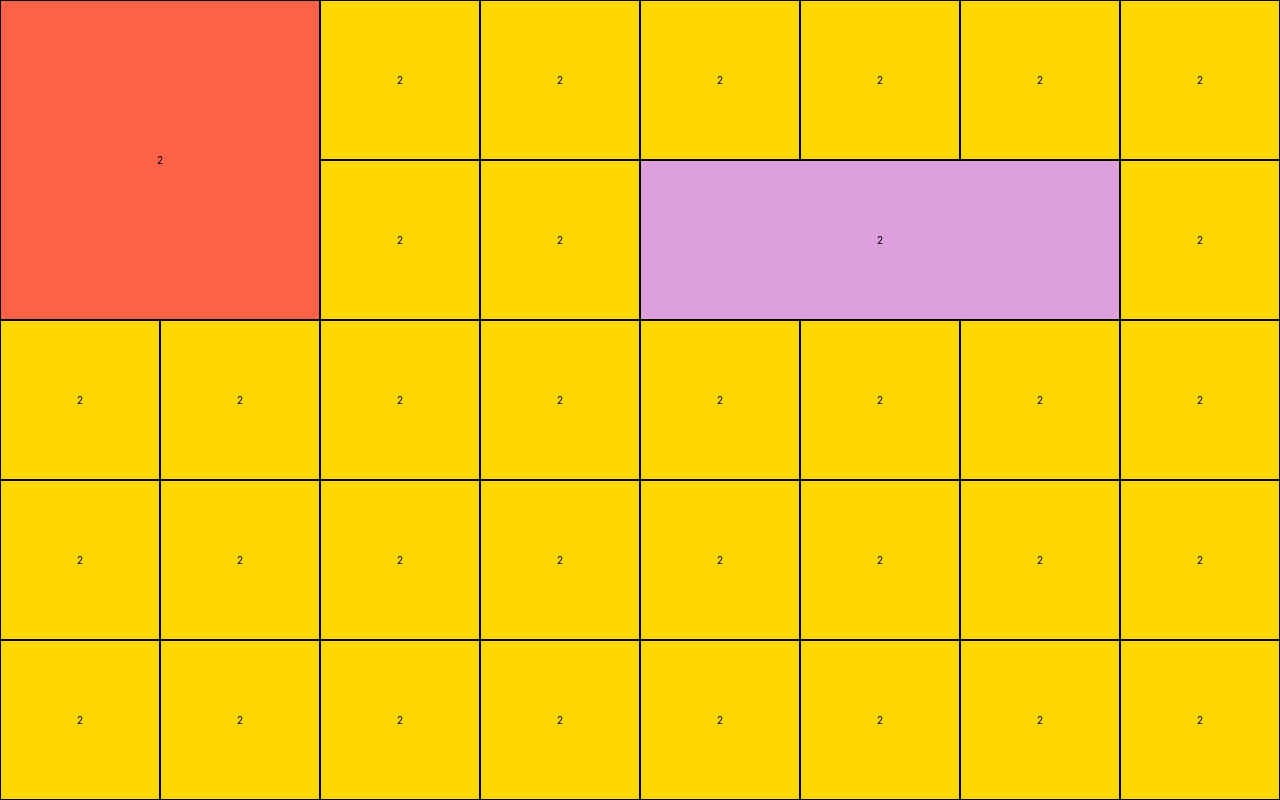
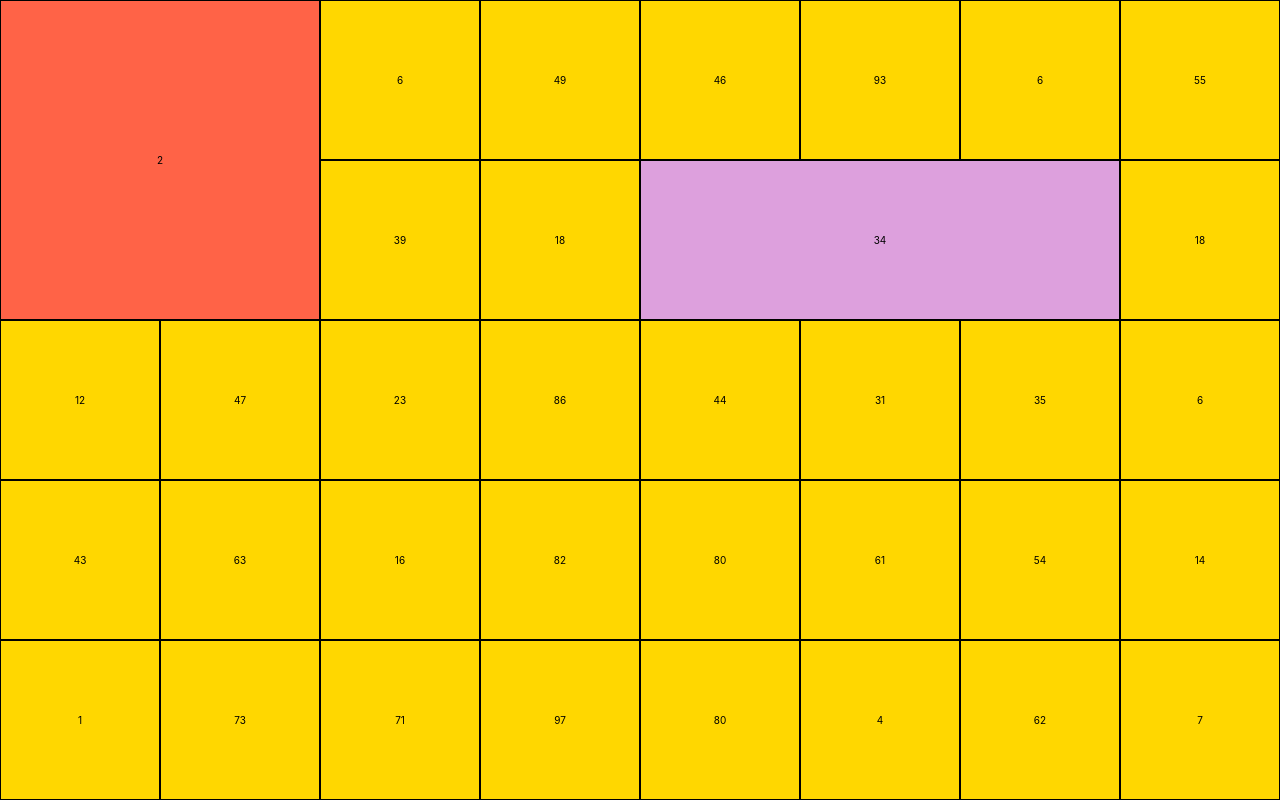
Before and after one commit to brizism/number_facts, a website: page public/index.html in a window 1280 px wide. Drawn offline with Linux system fonts and the light colour scheme.

Commit message:
add scripts to html

```diff
--- a/public/index.html
+++ b/public/index.html
@@ -10,42 +10,46 @@
 <body>
   <main>
     <div class="grid">
-      <div class="grid__item">2</div>
-      <div class="grid__item">2</div>
-      <div class="grid__item">2</div>
-      <div class="grid__item">2</div>
-      <div class="grid__item">2</div>
-      <div class="grid__item">2</div>
-      <div class="grid__item">2</div>
-      <div class="grid__item">2</div>
-      <div class="grid__item">2</div>
-      <div class="grid__item">2</div>
-      <div class="grid__item">2</div>
-      <div class="grid__item">2</div>
-      <div class="grid__item">2</div>
-      <div class="grid__item">2</div>
-      <div class="grid__item">2</div>
-      <div class="grid__item">2</div>
-      <div class="grid__item">2</div>
-      <div class="grid__item">2</div>
-      <div class="grid__item">2</div>
-      <div class="grid__item">2</div>
-      <div class="grid__item">2</div>
-      <div class="grid__item">2</div>
-      <div class="grid__item">2</div>
-      <div class="grid__item">2</div>
-      <div class="grid__item">2</div>
-      <div class="grid__item">2</div>
-      <div class="grid__item">2</div>
-      <div class="grid__item">2</div>
-      <div class="grid__item">2</div>
-      <div class="grid__item">2</div>
-      <div class="grid__item">2</div>
-      <div class="grid__item">2</div>
-      <div class="grid__item">2</div>
-      <div class="grid__item">2</div>
-      <div class="grid__item">2</div>
+      <div class="grid__item"></div>
+      <div class="grid__item"></div>
+      <div class="grid__item"></div>
+      <div class="grid__item"></div>
+      <div class="grid__item"></div>
+      <div class="grid__item"></div>
+      <div class="grid__item"></div>
+      <div class="grid__item"></div>
+      <div class="grid__item"></div>
+      <div class="grid__item"></div>
+      <div class="grid__item"></div>
+      <div class="grid__item"></div>
+      <div class="grid__item"></div>
+      <div class="grid__item"></div>
+      <div class="grid__item"></div>
+      <div class="grid__item"></div>
+      <div class="grid__item"></div>
+      <div class="grid__item"></div>
+      <div class="grid__item"></div>
+      <div class="grid__item"></div>
+      <div class="grid__item"></div>
+      <div class="grid__item"></div>
+      <div class="grid__item"></div>
+      <div class="grid__item"></div>
+      <div class="grid__item"></div>
+      <div class="grid__item"></div>
+      <div class="grid__item"></div>
+      <div class="grid__item"></div>
+      <div class="grid__item"></div>
+      <div class="grid__item"></div>
+      <div class="grid__item"></div>
+      <div class="grid__item"></div>
+      <div class="grid__item"></div>
+      <div class="grid__item"></div>
+      <div class="grid__item"></div>
     </div>
   </main>
+
+  <script src="js/app.js"></script>
+  <script src="js/numbers.js"></script>
+  <script src="js/ui.js"></script>
 </body>
 </html>
```
